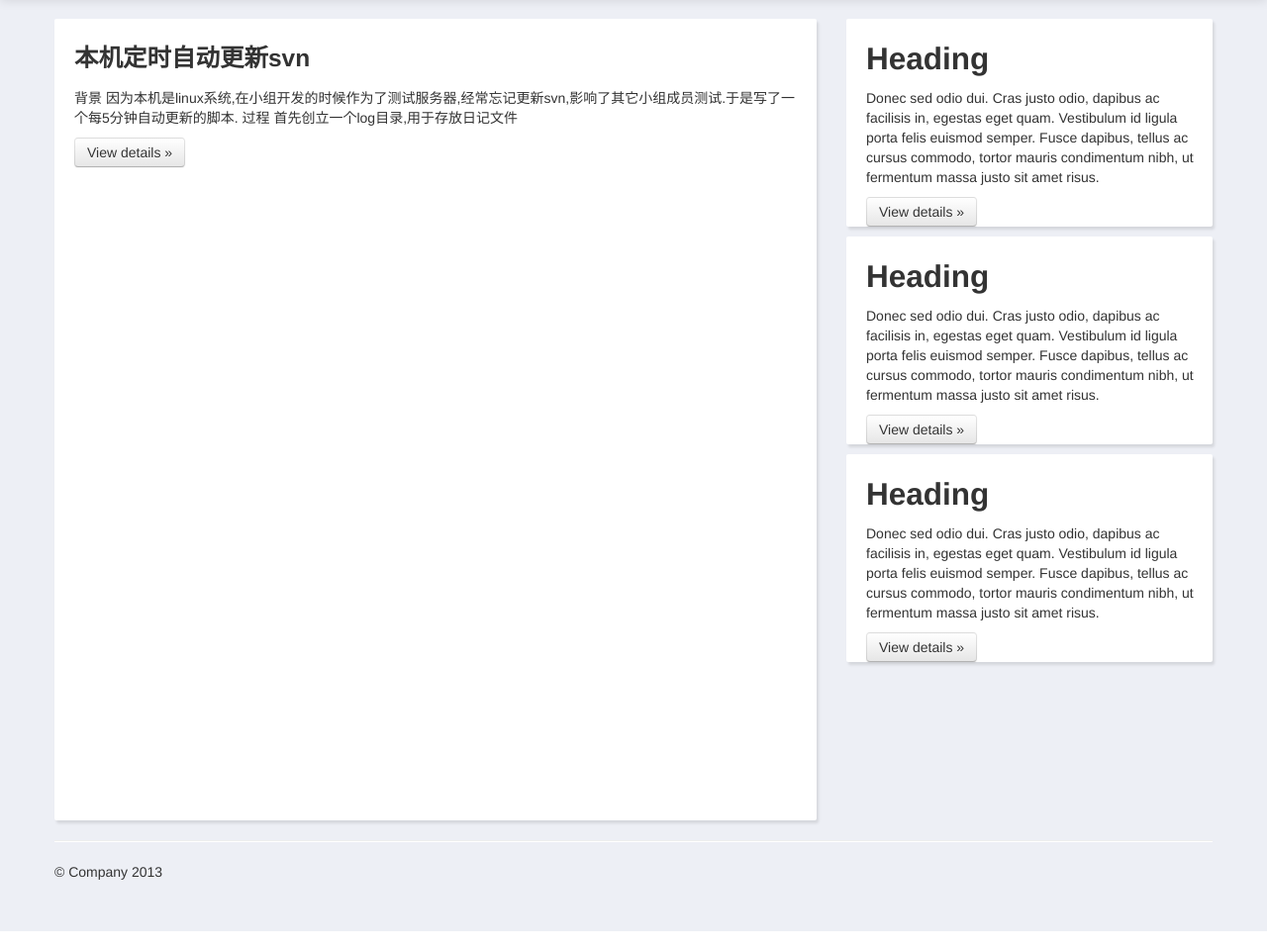
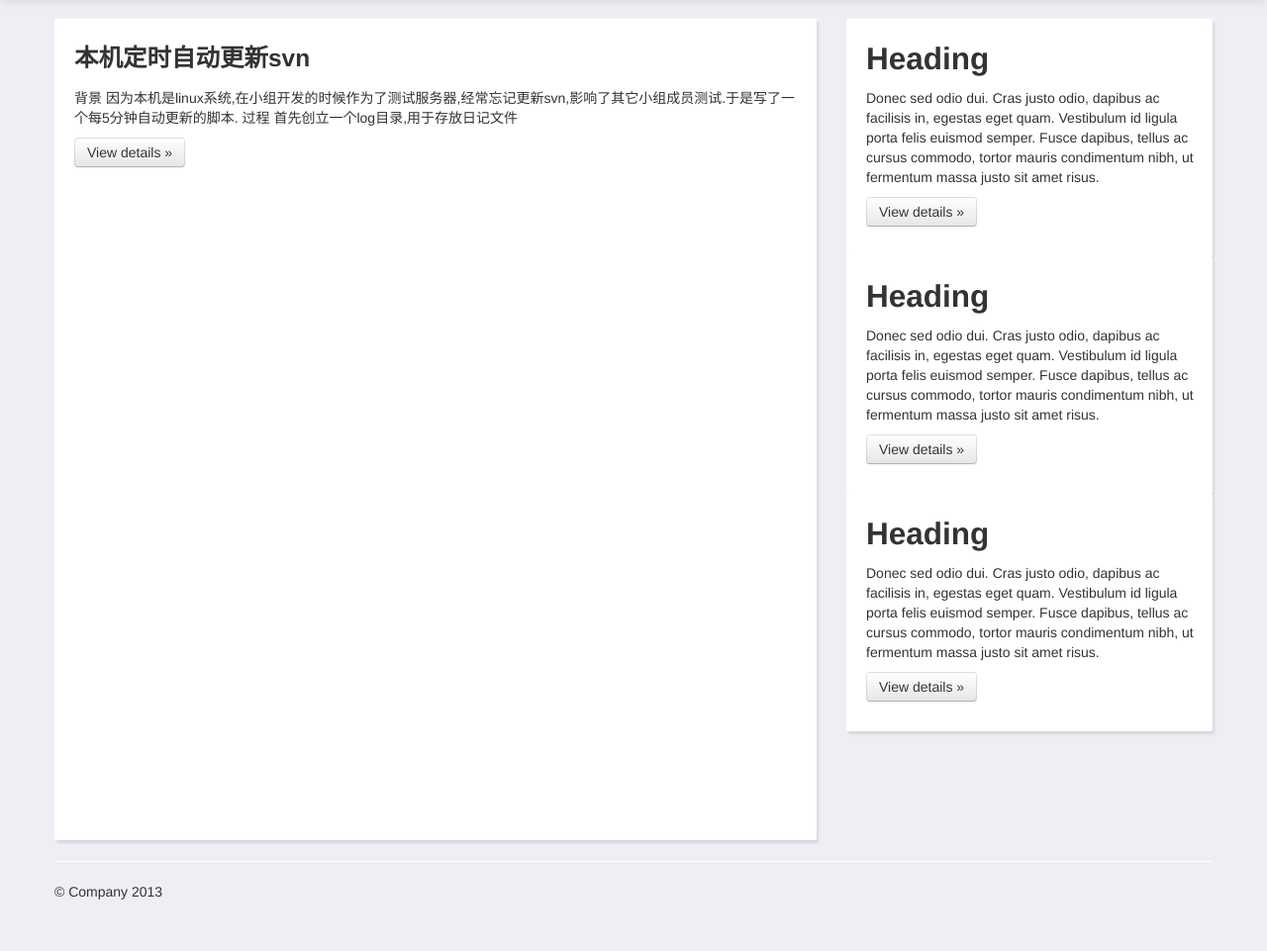
Before and after one commit to liuxuecheng/sae_python_blog, a Flask app: page / in a window 1280 px wide. Shown: the part 41-1002 px from the top of the page at 99% size. Run offline with Flask 2, Linux system fonts and the light colour scheme.

Commit message:
git-svn-id: https://svn.sinaapp.com/dilan/2@132 288da536-3c93-4ab2-bc2e-17a84f795b60

```diff
--- a/static/css/main.css
+++ b/static/css/main.css
@@ -8,7 +8,7 @@ body{
 
 .basediv{
 	border-radius: 2px 2px 2px 2px;
-	padding: 10px 10px 0 20px;
+	padding: 10px 10px 20px 20px;
 	background: none repeat scroll 0 0 #FFFFFF;
 	box-shadow: 2px 3px 3px rgba(0, 0, 0, 0.1);
 }
```
